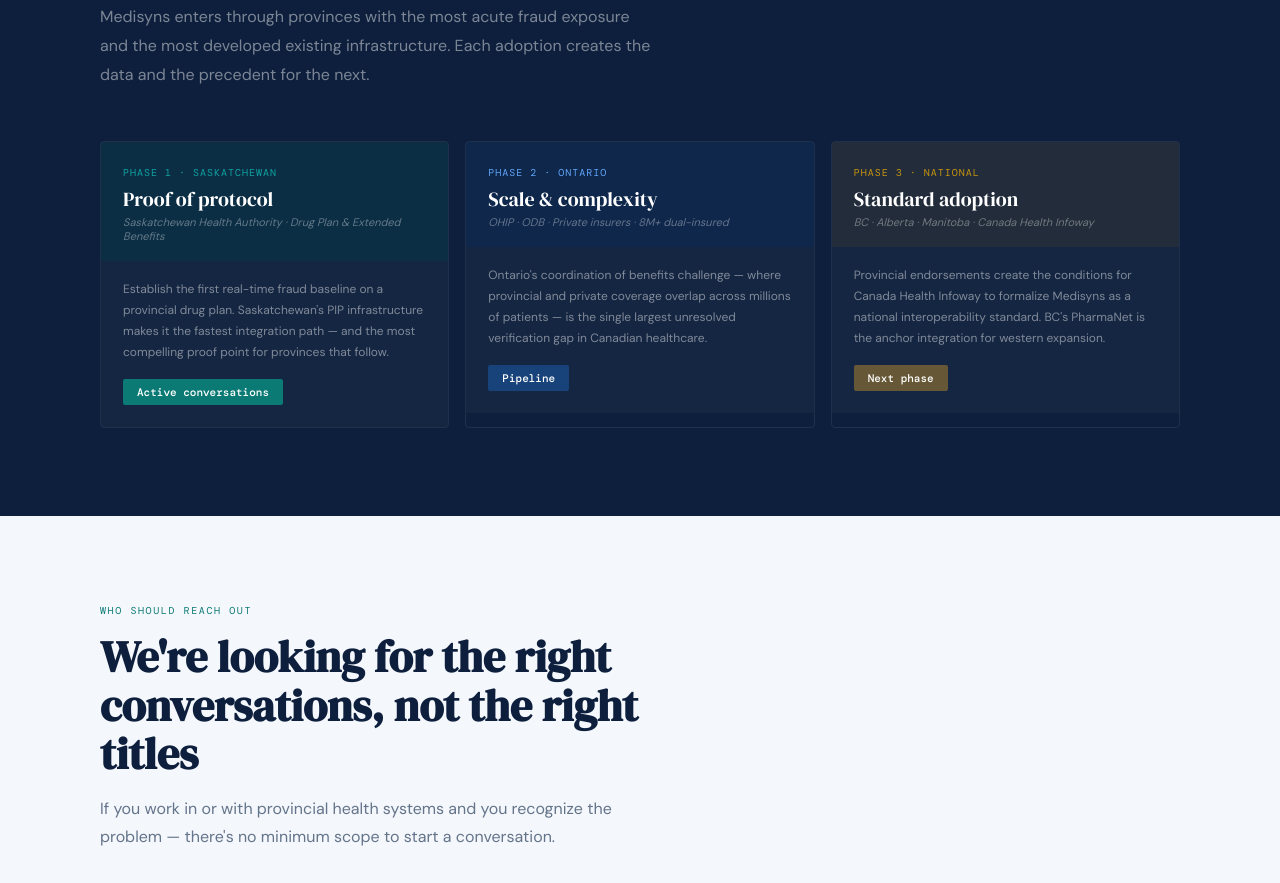
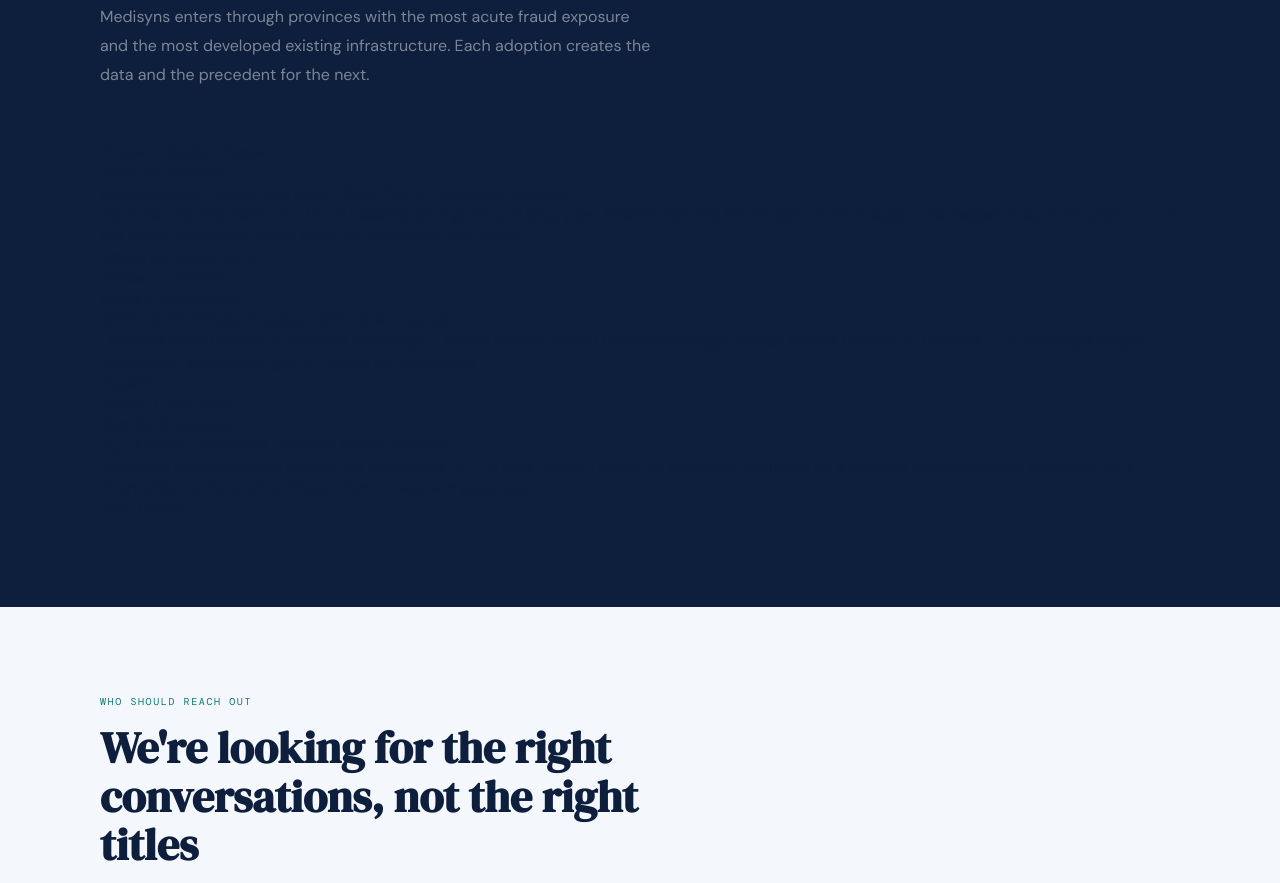
Before and after one commit to sjkextras/Medisyns, a plain HTML site: page canada/index.html in a window 1280 px wide. Shown: the part 4408-5291 px from the top of the page. Drawn offline with nearby package versions, Linux system fonts and the light colour scheme.

Commit message:
Update index.html

```diff
--- a/canada/index.html
+++ b/canada/index.html
@@ -306,45 +306,6 @@ img{display:block;max-width:100%;}
 }
 .pain-card p{font-size:12px;color:var(--slate);line-height:1.75;}
 
-/* ── ROADMAP ── */
-.roadmap{display:grid;grid-template-columns:repeat(3,1fr);gap:16px;}
-.rm-card{
-  border-radius:var(--r);overflow:hidden;
-  border:1px solid rgba(255,255,255,.08);
-}
-.rm-head{padding:24px 22px 18px;}
-.rm-phase-label{
-  font-family:'DM Mono',monospace;font-size:10px;
-  letter-spacing:.1em;text-transform:uppercase;
-  margin-bottom:8px;
-}
-.rm-title{
-  font-family:'DM Serif Display',serif;
-  font-size:20px;color:#fff;line-height:1.2;margin-bottom:4px;
-}
-.rm-scope{font-size:11px;color:rgba(255,255,255,.36);font-style:italic;}
-.rm-body{
-  padding:18px 22px 22px;
-  background:rgba(255,255,255,.03);
-}
-.rm-body p{font-size:12px;color:rgba(255,255,255,.46);line-height:1.75;margin-bottom:16px;}
-.rm-badge{
-  display:inline-flex;padding:6px 14px;
-  border-radius:2px;font-family:'DM Mono',monospace;
-  font-size:11px;font-weight:500;
-}
-
-.phase-sk .rm-head{background:rgba(11,122,117,.16);}
-.phase-sk .rm-phase-label{color:var(--teal-lt);}
-.phase-sk .rm-badge{background:var(--teal);color:#fff;}
-
-.phase-on .rm-head{background:rgba(26,86,160,.14);}
-.phase-on .rm-phase-label{color:#60A5FA;}
-.phase-on .rm-badge{background:rgba(26,86,160,.6);color:#fff;}
-
-.phase-bc .rm-head{background:rgba(184,137,42,.12);}
-.phase-bc .rm-phase-label{color:#C8940F;}
-.phase-bc .rm-badge{background:rgba(184,137,42,.5);color:#fff;}
 
 /* ── PROVINCE FINDER ── */
 .province-strip{
```
